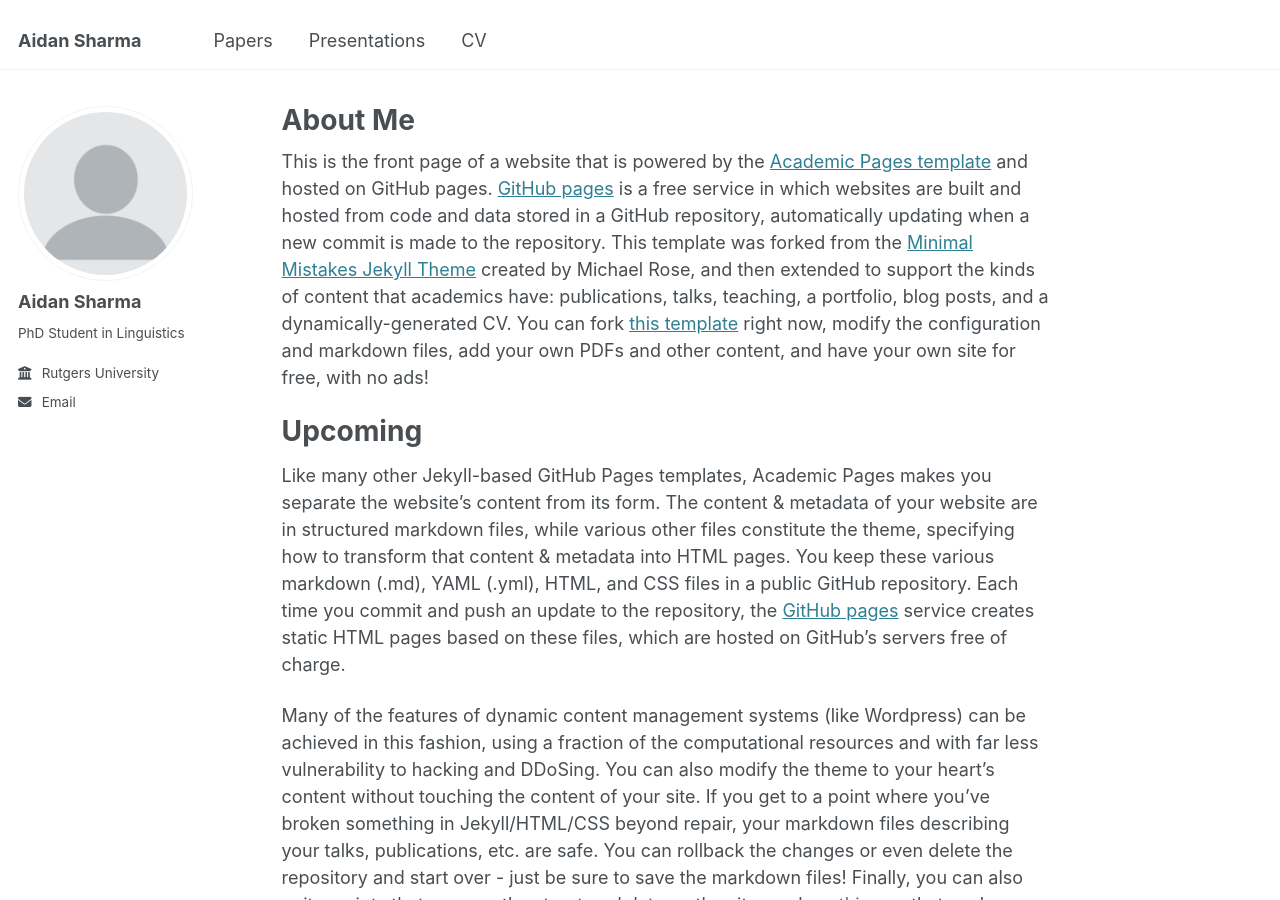
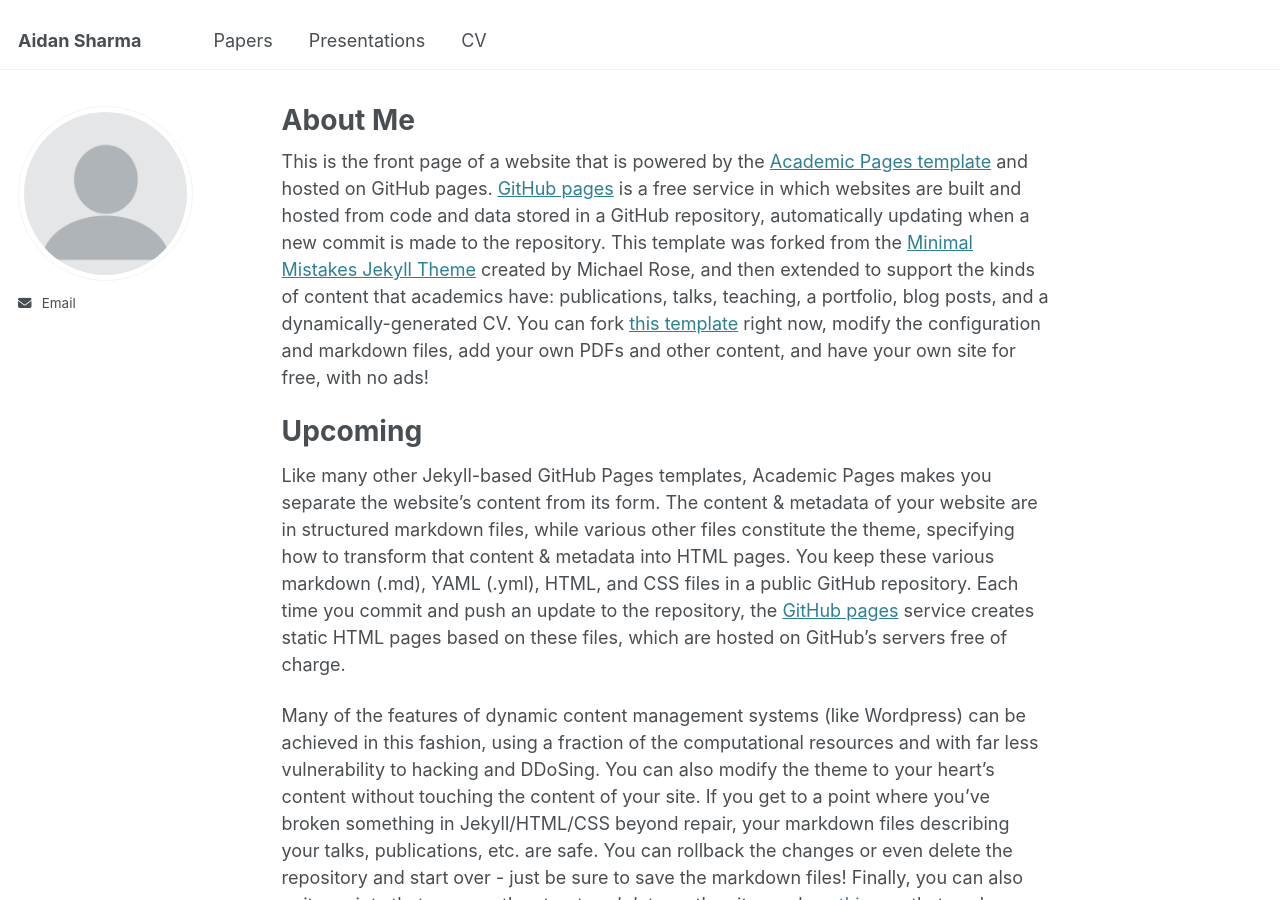
Before and after one commit to aidansharma98/aidansharma98.github.io, a Jekyll site: the page built from _pages/about.md, in a window 1280 px wide and 900 px high. Built offline with Jekyll 4.4.1, drawn with Linux system fonts in a browser that asks for light colours.

Commit message:
Update _config.yml

````diff
--- a/_config.yml
+++ b/_config.yml
@@ -23,16 +23,13 @@ repository               : "aidansharma98/aidansharma98.github.io"
 author:
   # Biographic information
   avatar           : "profile.png"
-  name             : "Aidan Sharma"
+  name             : #"Aidan Sharma"
   pronouns         : # example: "she/her"
-  bio              : "PhD Student in Linguistics"
+  bio              : #"PhD Student in Linguistics"
   location         : #"Earth"
-  employer         : "Rutgers University"
+  employer         : #"Rutgers University"
   uri              : #URL
-  email            : "```text
-code();
-aidan.sharma@rutgers.edu
-```"
+  email            : "```text code(); aidan.sharma@rutgers.edu```"
 
   # Academic websites
   arxiv            : # URL - Update with the correct link to your profile
````
